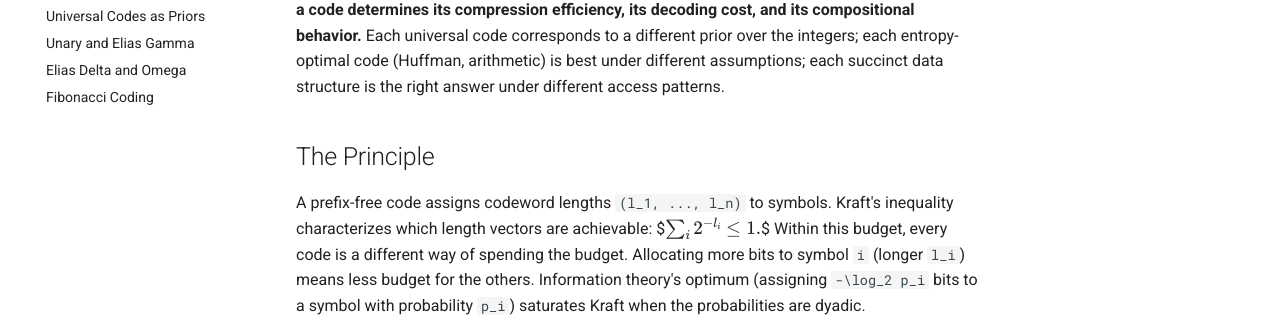
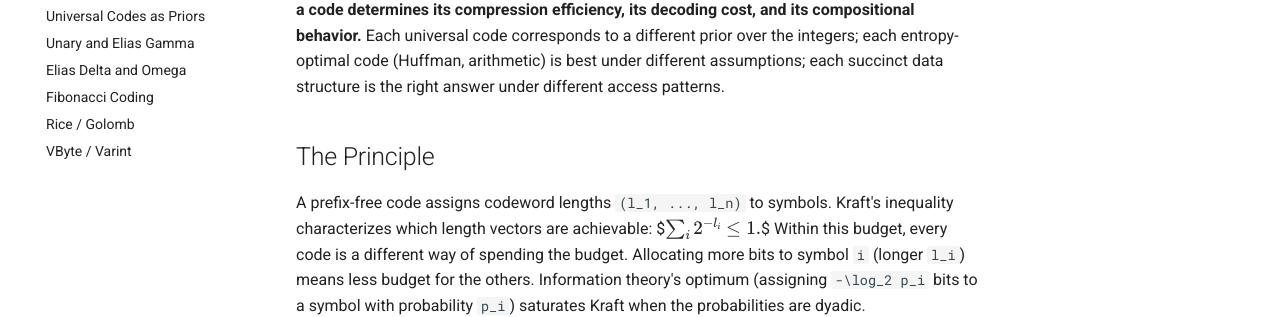
Before and after one commit to queelius/wire-formats, an MkDocs documentation site: the page built from docs/index.md, in a window 1280 px wide. Shown: the part 301-618 px from the top of the page. Built offline with MkDocs 1.6.1 and Material for MkDocs 9.7.7, drawn with Linux system fonts in a browser that asks for light colours; part of the change alters nothing that is shown.

Commit message:
docs(mkdocs): add posts 7 and 8 (Rice/Golomb, VByte) to Universal Codes nav
Co-Authored-By: Claude Opus 4.7 (1M context) <noreply@anthropic.com>

```diff
--- a/mkdocs.yml
+++ b/mkdocs.yml
@@ -41,3 +41,5 @@ nav:
       - "Unary and Elias Gamma": "post/2022-06-elias-gamma-wire-formats/index.md"
       - "Elias Delta and Omega": "post/2022-11-elias-delta-omega-wire-formats/index.md"
       - "Fibonacci Coding": "post/2023-04-fibonacci-wire-formats/index.md"
+      - "Rice / Golomb": "post/2023-09-rice-golomb-wire-formats/index.md"
+      - "VByte / Varint": "post/2024-02-vbyte-wire-formats/index.md"
```
